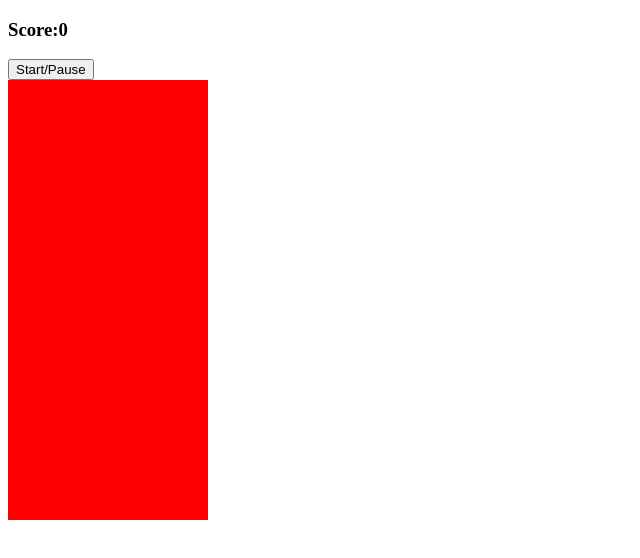
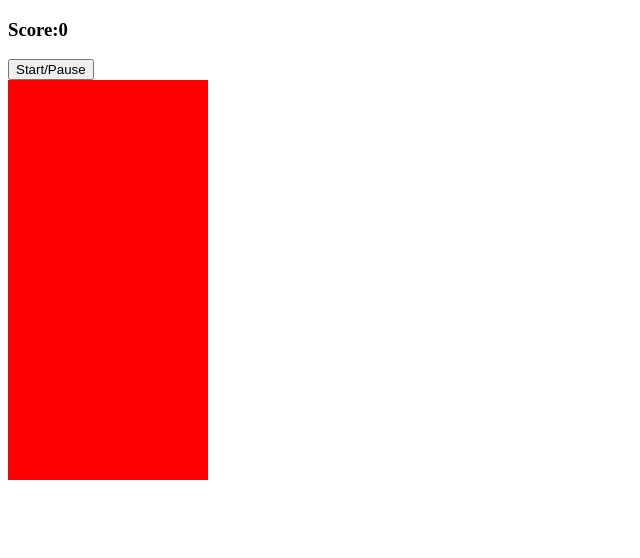
Before and after one commit to ambernick/Tetris, a plain HTML site: page index.html in a window 1280 px wide. Shown: the whole page, without its empty margins (0-640 px from the left). Drawn offline with Linux system fonts and the light colour scheme.

Commit message:
fchanged array size to 200 instead of 220, fixed event list error

```diff
--- a/index.html
+++ b/index.html
@@ -213,26 +213,6 @@
         <div></div>
         <div></div>
         <div></div>
-        <div></div>
-        <div></div>
-        <div></div>
-        <div></div>
-        <div></div>
-        <div></div>
-        <div></div>
-        <div></div>
-        <div></div>
-        <div></div>
-        <div></div>
-        <div></div>
-        <div></div>
-        <div></div>
-        <div></div>
-        <div></div>
-        <div></div>
-        <div></div>
-        <div></div>
-        <div></div>
 
     </div>
     </body>
```
